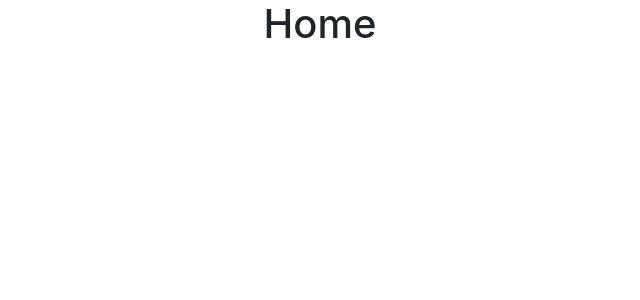
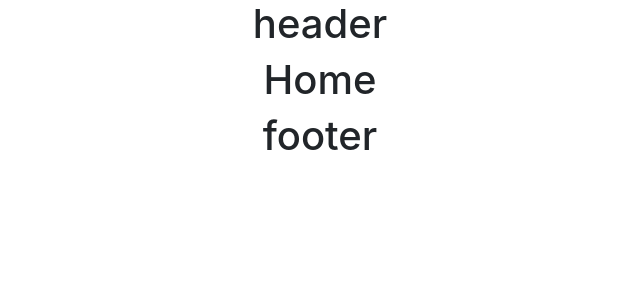
Before and after one commit to atulpatill/e-commerce-web-shop, a React (Create React App) app: page / in a window 1280 px wide. Shown: the top 300 px of the page, without its empty margins (320-960 px from the left). Built offline with nearby package versions, Linux system fonts and the light colour scheme.

Commit message:
feat : added header footer & layout components

```diff
--- /dev/null
+++ b/src/components/Footer.js
@@ -0,0 +1,9 @@
+import React from 'react';
+
+function Footer() {
+  return <div>
+      <h1>footer</h1>
+  </div>;
+}
+
+export default Footer;
--- /dev/null
+++ b/src/components/Header.js
@@ -0,0 +1,9 @@
+import React from 'react';
+
+function Header() {
+  return <div>
+      <h1>header</h1>
+  </div>;
+}
+
+export default Header;
--- /dev/null
+++ b/src/components/Layout.js
@@ -0,0 +1,15 @@
+import React from 'react';
+import Footer from './Footer';
+import Header from './Header';
+
+function Layout(props) {
+  return <div>
+      <Header />
+      <div>
+       {props.children}
+    </div>
+    <Footer />
+  </div>;
+}
+
+export default Layout;
--- a/src/pages/Homepage.js
+++ b/src/pages/Homepage.js
@@ -1,9 +1,10 @@
 import React from 'react';
+import Layout from '../components/Layout';
 
 function Homepage() {
-  return <div>
+  return <Layout>
       <h1>Home</h1>
-  </div>;
+  </Layout>;
 }
 
 export default Homepage;
```
